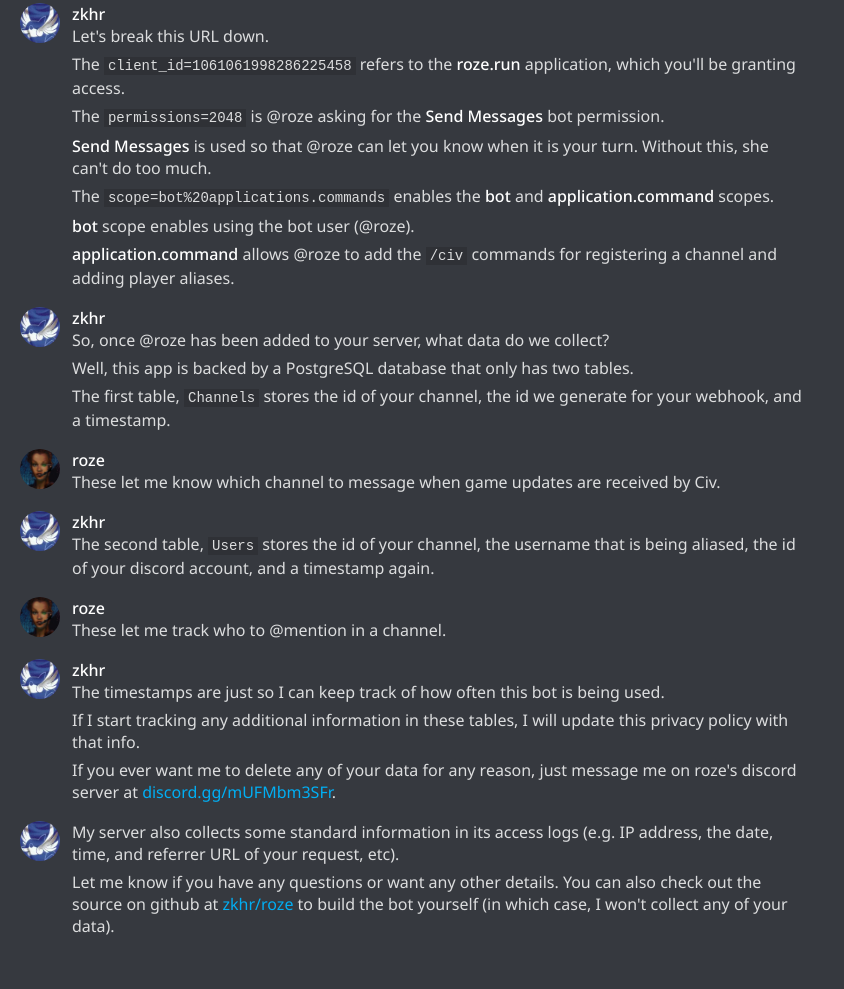
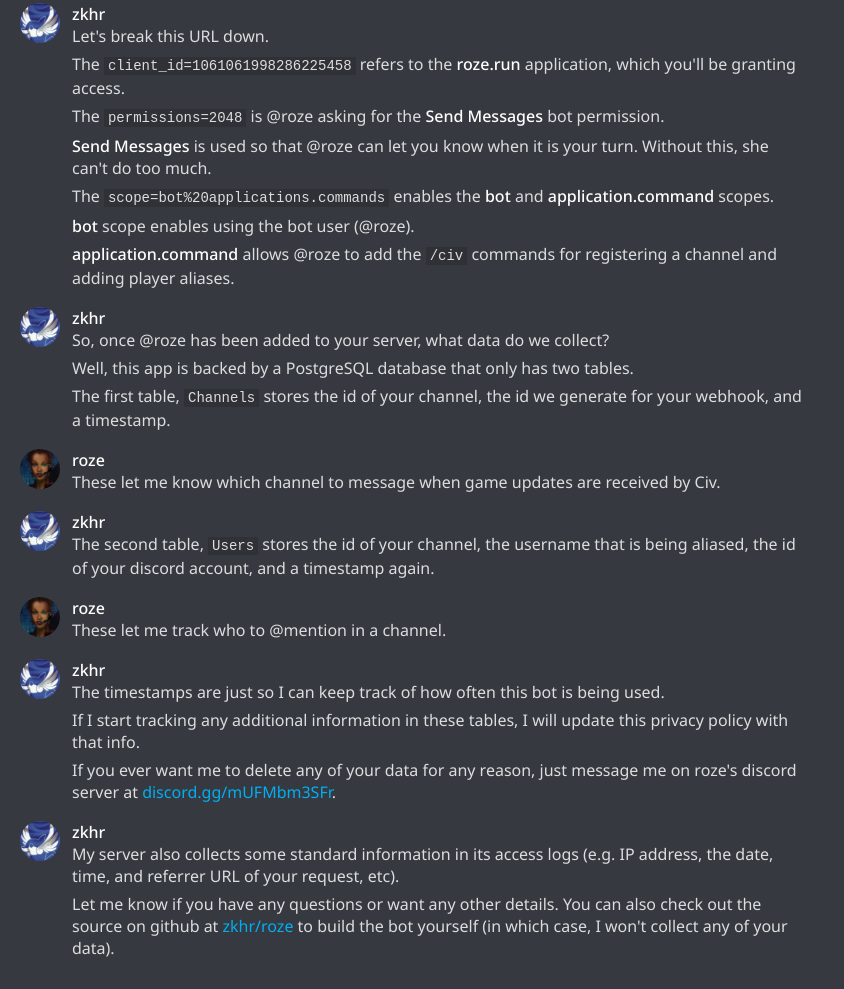
Before and after one commit to zkhr/roze, a plain HTML site: page www/privacy.html in a window 1280 px wide. Shown: the part 230-1219 px from the top of the page, without its empty margins (0-844 px from the left). Before the commit the page ends 1197 px from the top, so only its background shows below. Drawn offline with Linux system fonts and the light colour scheme.

Commit message:
add missing name in privacy policy post

```diff
--- a/www/privacy.html
+++ b/www/privacy.html
@@ -150,6 +150,7 @@
       <div class="message-wrapper">
         <img class="avatar" src="/profile-zkhr.png" />
         <div class="message">
+          <div class="name">zkhr</div>
           <div class="text">
             My server also collects some standard information in its access logs
             (e.g. IP address, the date, time, and referrer URL of your request,
```
